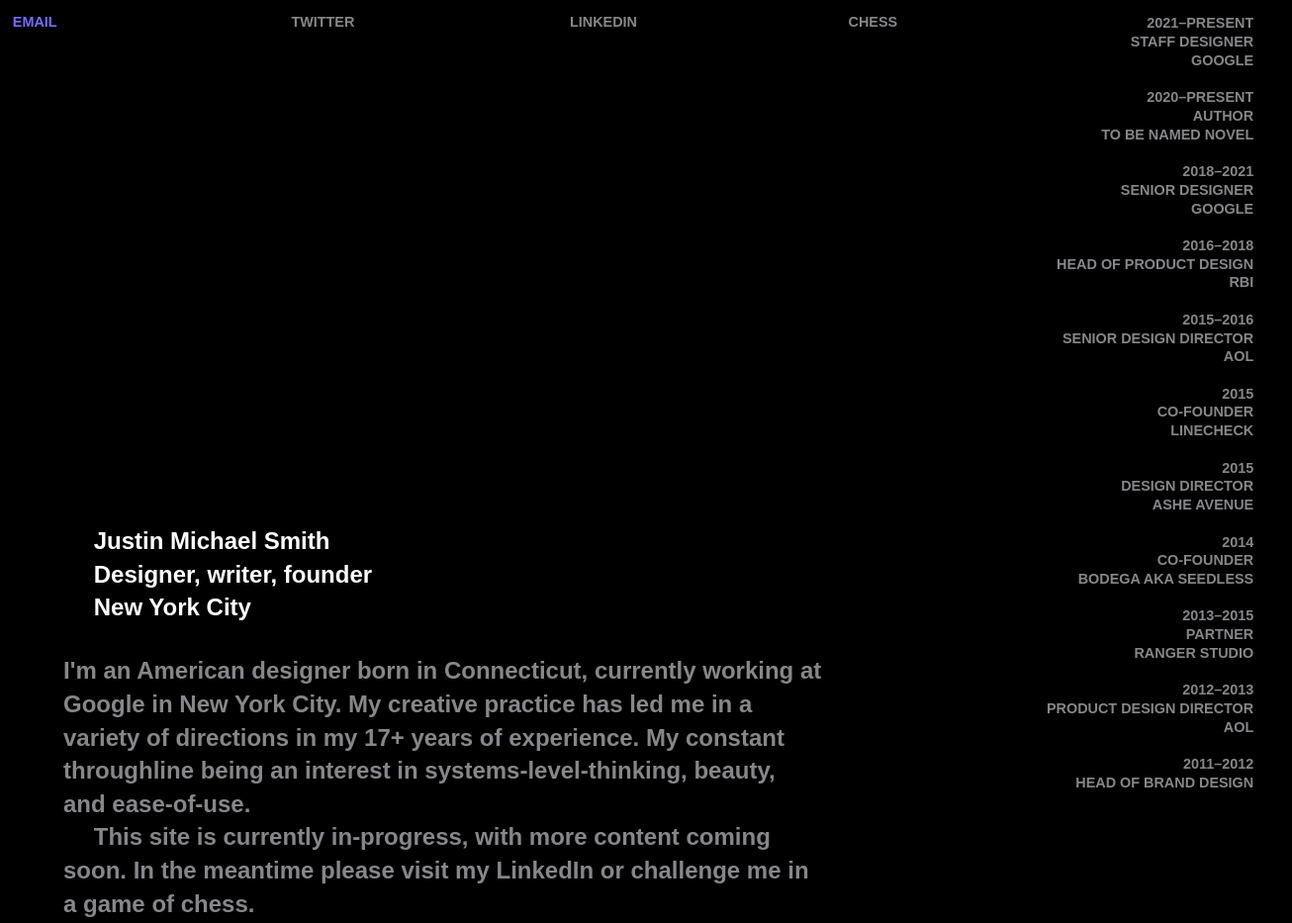
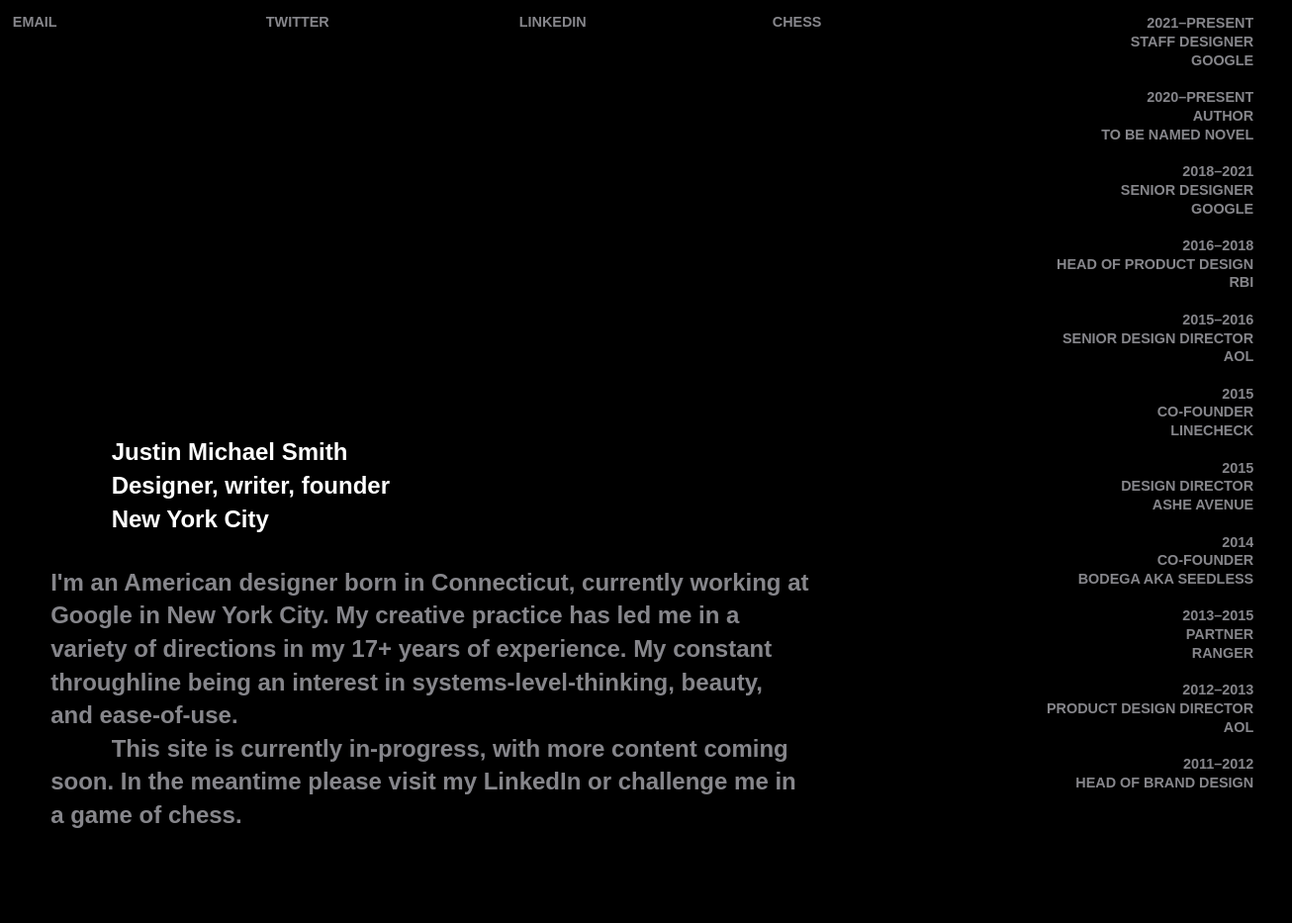
Before and after one commit to justinmichaelsmith/justinmichaelsmith.github.io, a plain HTML site: page index.html in a window 1280 px wide. Shown: the whole page at 99% size, 1306 px wide, since content can reach past the window. After the commit the page ends 892 px from the top, so only its background shows below. Drawn offline with Linux system fonts and the light colour scheme.

Commit message:
Fixed links

```diff
--- a/css/styles.css
+++ b/css/styles.css
@@ -11,8 +11,8 @@ body {
     font-weight: 600;
     font-size: 1.5em;
     line-height: 1.4em;
-    padding-top: 65%;
-    margin: 4%;
+    padding-top: 50%;
+    margin: 4% 4% 4% 8%;
   }
 
   h2 {
@@ -33,7 +33,7 @@ body {
     font-weight: 600;
     font-size: 1.5em;
     line-height: 1.4em;
-    text-indent: 4%;
+    text-indent: 8%;
     padding: 0;
     margin: 0;
   }
@@ -50,21 +50,25 @@ body {
     text-transform: uppercase;
   }
 
-  div.body {
+  div.content {
     position: absolute;
-    left: 5%;
+    left: 4%;
     max-width: 60%;
-    padding-bottom: 5%;
+    padding-bottom: 4%;
+    margin: 0;
+    z-index: 0;
   }
 
   div.nav {
     position: absolute;
     right: 1%;
+    top: 0%;
     max-width: 33%;
     max-height: 100%;
     overflow-y: auto;
     position: fixed;
     display: block;
+    margin: 0;
     -ms-overflow-style: none; /* for Internet Explorer, Edge */
     scrollbar-width: none; /* for Firefox */
   }
@@ -81,6 +85,7 @@ body {
 
   div.header {
     width: 100%;
+    padding: 1%;
     z-index: 1;
   }
 
@@ -105,7 +110,6 @@ body {
   }
 
   .header a {
-    padding: 1%;
     width: 20%;
     float: left;
   }
--- a/index.html
+++ b/index.html
@@ -23,15 +23,38 @@
                 padding: 4%;
                 width: 17%;
                 float: left;
-            }
+            } }
     </style>
 <body>
     <div class="header">
         <h4>
-        <a href="mailto:justinmichaelsmith1@gmail.com" target="_blank">Email</a> <a href="https://twitter.com/jms_______" target="_blank">Twitter</a> <a href="https://www.linkedin.com/in/smithjustinmichael/" target="_blank">LinkedIn</a> <a href="https://www.chess.com/member/siqtite" target="_blank">Chess</a>
+            <a href="mailto:justinmichaelsmith1@gmail.com" target="_blank">Email</a>
+            <a href="https://twitter.com/jms_______" target="_blank">Twitter</a>
+            <a href="https://www.linkedin.com/in/smithjustinmichael/" target="_blank">LinkedIn</a>
+            <a href="https://www.chess.com/member/siqtite" target="_blank">Chess</a>
         </h4>
     </div>
-<div class="body">
+    <div class="nav">
+        <p>
+            2021&#8211;Present<br>Staff designer<br>Google<br><br>
+            2020&#8211;Present<br>Author<br>To be named novel<br><br>
+            2018&#8211;2021<br>Senior designer<br>Google<br><br>
+            2016&#8211;2018<br>Head of product design<br>RBI<br><br>
+            2015&#8211;2016<br>Senior design director<br>AOL<br><br>
+            2015<br>Co-Founder<br>Linecheck<br><br>
+            2015<br>Design director<br>Ashe Avenue<br><br>
+            2014<br>Co-founder<br>Bodega AKA SEEDLESS<br><br>
+            2013&#8211;2015<br>Partner<br>Ranger<br><br>
+            2012&#8211;2013<br>Product design director<br>AOL<br><br>
+            2011&#8211;2012<br>Head of brand design<br>AOL<br><br>
+            2010&#8211;2011<br>Lead product designer<br>CCS<br><br>
+            2010<br>Designer<br>Ecstatic peace library<br><br>
+            2007&#8211;2010<br>Co-founder<br>Siesta<br><br>
+            2006&#8211;2007<br>Global lead designer<br>Human Rights Watch<br><br>
+            2006&#8211;2007<br>Designer<br>Project Projects
+        </p>
+    </div>
+    <div class="content">
         <!-- Justin Michael Smith -->
         <h1 id="jms">
             Justin Michael Smith<br>
@@ -50,25 +73,5 @@
         </h3>
         <!-- End of Justin Michael Smith -->
     </div>
-<div class="nav">
-    <p>
-        2021&#8211;Present<br>Staff designer<br>Google<br><br>
-        2020&#8211;Present<br>Author<br>TO BE NAMED novel<br><br>
-        2018&#8211;2021<br>Senior designer<br>Google<br><br>
-        2016&#8211;2018<br>Head of product design<br>RBI<br><br>
-        2015&#8211;2016<br>Senior design director<br>aol<br><br>
-        2015<br>Co-Founder<br>Linecheck<br><br>
-        2015<br>design director<br>ashe avenue<br><br>
-        2014<br>Co-founder<br>Bodega AKA SEEDLESS<br><br>
-        2013&#8211;2015<br>Partner<br>Ranger studio<br><br>
-        2012&#8211;2013<br>product design director<br>aol<br><br>
-        2011&#8211;2012<br>head OF brand design<br>aol<br><br>
-        2010&#8211;2011<br>Lead product designer<br>CCs<br><br>
-        2010<br>Designer<br>Ecstatic peace library<br><br>
-        2007&#8211;2010<br>Co-founder<br>Siesta<br><br>
-        2006&#8211;2007<br>Global lead designer<br>Human Rights watch<br><br>
-        2006&#8211;2007<br>designer<br>project projects
-    </p>
-</div>
 </body>
 </html>
```
Lines whose indentation alone changed are shown as unchanged.
